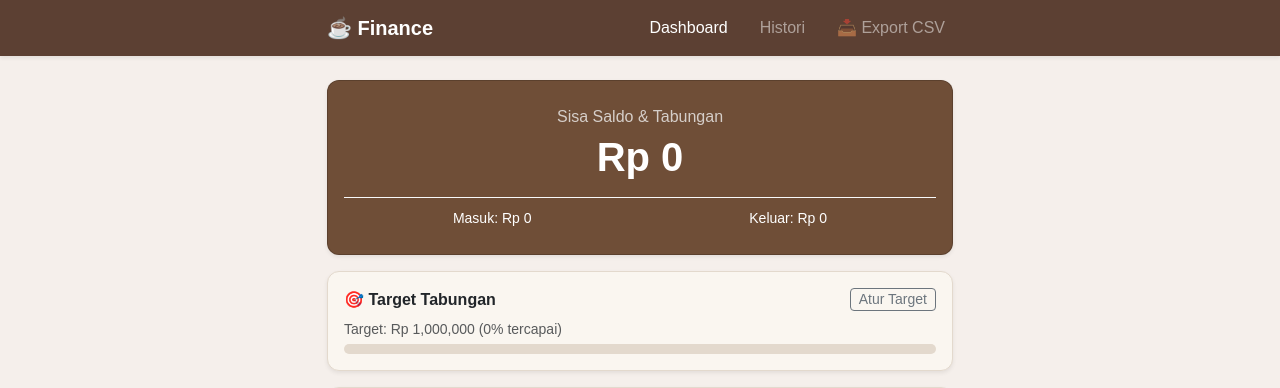
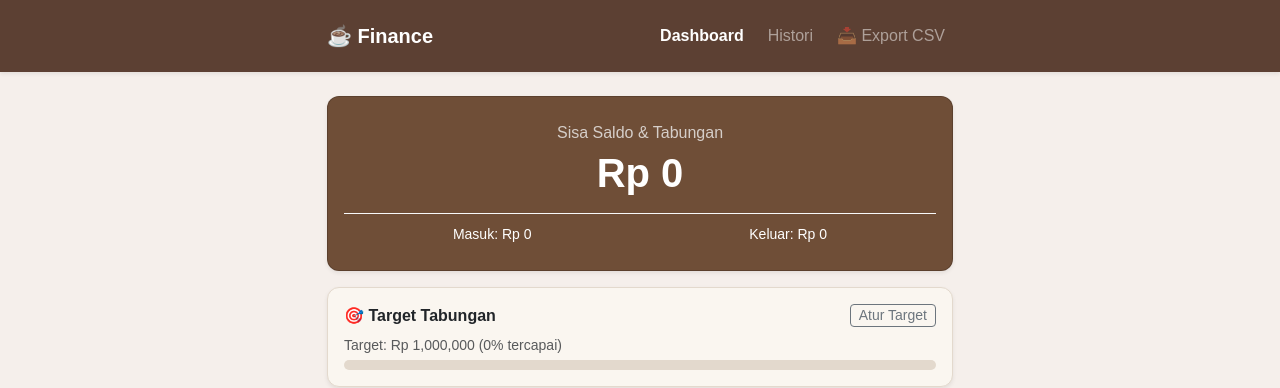
Before and after one commit to niaaa06/finance, a Flask app: page /?user=default in a window 1280 px wide. Shown: the top 388 px of the page. Run offline with Flask 3, Linux system fonts and the light colour scheme.

Commit message:
Update navbar and form actions to include user parameter

```diff
--- a/templates/index.html
+++ b/templates/index.html
@@ -15,14 +15,25 @@
     </style>
 </head>
 <body>
-    <!-- Navbar -->
-    <nav class="navbar navbar-expand navbar-custom shadow-sm mb-4">
+    <!-- Navbar Responsive -->
+    <nav class="navbar navbar-expand-lg navbar-dark navbar-custom shadow-sm mb-4">
         <div class="container" style="max-width: 650px;">
-            <a class="navbar-brand text-white fw-bold" href="/">☕ Finance</a>
-            <div class="navbar-nav d-flex flex-row gap-3">
-                <a class="nav-link text-white active" href="/">Dashboard</a>
-                <a class="nav-link text-white-50" href="/histori">Histori</a>
-                <a class="nav-link text-white-50" href="/export">📥 Export CSV</a>
+            <a class="navbar-brand fw-bold" href="/?user={{ user }}">☕ Finance</a>
+            <button class="navbar-toggler border-0" type="button" data-bs-toggle="collapse" data-bs-target="#navbarNav" aria-controls="navbarNav" aria-expanded="false" aria-label="Toggle navigation">
+                <span class="navbar-toggler-icon"></span>
+            </button>
+            <div class="collapse navbar-collapse" id="navbarNav">
+                <ul class="navbar-nav ms-auto gap-2 py-2">
+                    <li class="nav-item">
+                        <a class="nav-link text-white active fw-semibold" href="/?user={{ user }}">Dashboard</a>
+                    </li>
+                    <li class="nav-item">
+                        <a class="nav-link text-white-50" href="/histori?user={{ user }}">Histori</a>
+                    </li>
+                    <li class="nav-item">
+                        <a class="nav-link text-white-50" href="/export?user={{ user }}">📥 Export CSV</a>
+                    </li>
+                </ul>
             </div>
         </div>
     </nav>
@@ -61,7 +72,7 @@
                 </div>
 
                 <div class="collapse mt-3" id="formTarget">
-                    <form action="/set_target" method="POST" class="input-group input-group-sm">
+                    <form action="/set_target?user={{ user }}" method="POST" class="input-group input-group-sm">
                         <input type="number" name="target_nominal" class="form-control" placeholder="Nominal target baru" required>
                         <button class="btn btn-brown" type="submit">Simpan</button>
                     </form>
@@ -90,7 +101,7 @@
         <div class="card card-custom shadow-sm mb-4">
             <div class="card-body">
                 <h5 class="card-title mb-3 fw-bold fs-6">✨ Catat Cepat dengan AI</h5>
-                <form action="/tambah_web" method="POST">
+                <form action="/tambah_web?user={{ user }}" method="POST">
                     <div class="mb-3">
                         <label class="form-label text-muted small">Ketik pengeluaran/pemasukan bebas:</label>
                         <input type="text" name="teks_ai" class="form-control form-control-sm bg-light" placeholder="Contoh: Beli bensin 50rb atau Nabung 500rb" required>
@@ -100,10 +111,11 @@
                 </form>
             </div>
         </div>
+
         <!-- Transaksi Terakhir -->
         <div class="d-flex justify-content-between align-items-center mb-2">
             <h6 class="fw-bold mb-0">Transaksi Terakhir</h6>
-            <a href="/histori" class="text-decoration-none small text-muted">Lihat Semua &rarr;</a>
+            <a href="/histori?user={{ user }}" class="text-decoration-none small text-muted">Lihat Semua &rarr;</a>
         </div>
 
         <div class="list-group shadow-sm rounded-4 overflow-hidden border">
@@ -117,7 +129,8 @@
                     <span class="badge {{ 'bg-success' if t.Jenis|lower == 'pemasukan' else 'bg-danger' }}">
                         {{ '+' if t.Jenis|lower == 'pemasukan' else '-' }}Rp{{ "{:,.0f}".format(t.Nominal) }}
                     </span>
-                    <a href="/hapus/{{ t.index_asli }}" class="btn btn-outline-danger btn-sm py-0 px-1" title="Hapus" onclick="return confirm('Hapus transaksi ini?')">🗑️</a>
+                    <!-- Tombol hapus dengan parameter from=index agar tetap di halaman utama -->
+                    <a href="{{ url_for('hapus_transaksi', index_id=t.index_asli, user=user, from='index') }}" class="btn btn-outline-danger btn-sm py-0 px-1" title="Hapus" onclick="return confirm('Hapus transaksi ini?')">🗑️</a>
                 </div>
             </div>
             {% else %}
```
